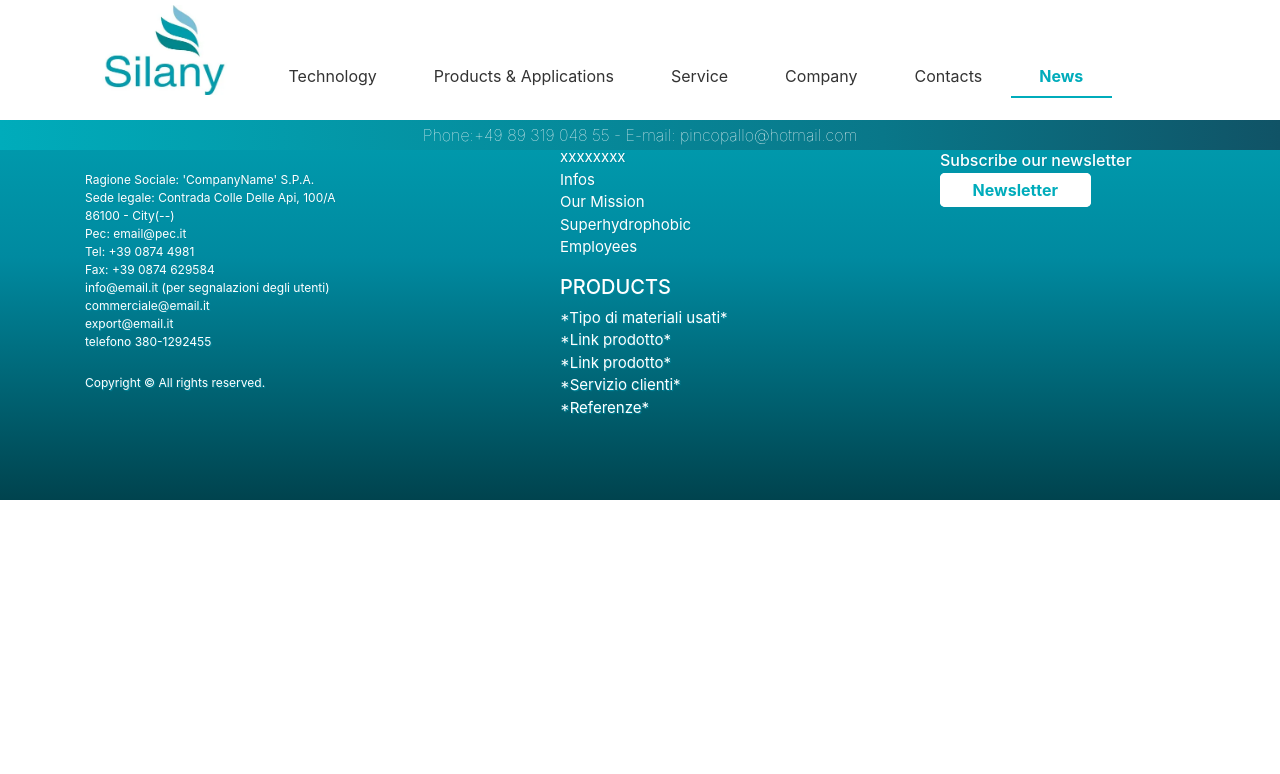
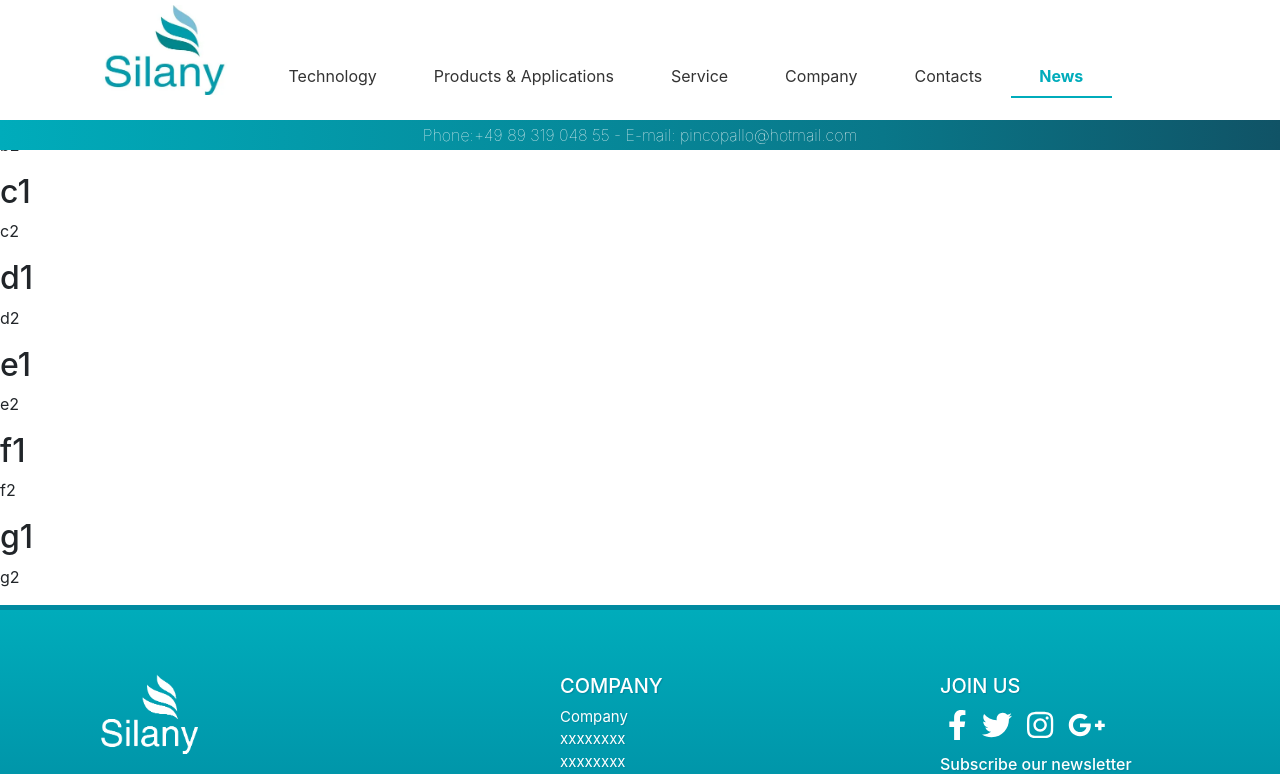
Before and after one commit to mdecrema/react-first, a React (Create React App) app: page /news in a window 1280 px wide. Shown: the top 774 px of the page. Built offline with nearby package versions, Linux system fonts and the light colour scheme.

Commit message:
added aos

```diff
--- a/package.json
+++ b/package.json
@@ -10,6 +10,7 @@
     "@testing-library/jest-dom": "^5.11.5",
     "@testing-library/react": "^11.1.0",
     "@testing-library/user-event": "^12.1.10",
+    "aos": "^3.0.0-beta.6",
     "bootstrap": "^4.5.3",
     "font-awesome": "^4.7.0",
     "react": "^17.0.1",
--- a/src/App.js
+++ b/src/App.js
@@ -6,6 +6,7 @@ import { BrowserRouter as Router, Switch, Route } from "react-router-dom";
 import Technologies from "./components/Technologies";
 import Home from "./components/Home";
 import Products from "./components/Products";
+import News from "./components/News";
 import Active from "./components/Active";
 
 function App() {
@@ -18,6 +19,7 @@ function App() {
           <Route className="link" id="linkUno" onclick="linkActive()" exact path="/" component={Home} />
           <Route className="link" path="/technologies" component={Technologies} />
           <Route className="link" path="/products" component={Products} />
+          <Route className="link" path="/news" component={News} />
         </Switch>
       </Router>
 
--- /dev/null
+++ b/src/components/Articles.js
@@ -0,0 +1,12 @@
+import React from 'react';
+
+function Articles(props) {
+    return(
+        <div className="post">
+            <h2>{props.title}</h2>
+            <p>{props.description}</p>
+        </div>
+    );
+}
+
+export default Articles;
--- a/src/components/Home.js
+++ b/src/components/Home.js
@@ -1,8 +1,11 @@
 import React from "react";
+import AOS from 'aos';
+import 'aos/dist/aos.css';
 import "../css/variables.css";
 import BoxHome from "./boxHome";
 import Jumbotron from "./Jumbotron";
 
+AOS.init();
 
 function Home(props) {
   window.onload = window.scrollTo(0, 0);
@@ -11,7 +14,7 @@ function Home(props) {
       <Jumbotron />
       <div className="page_wrapper container">
 
-        <div className="container">
+        <div className="container" data-aos="fade-left">
           <div className="col-lg-12 box-text">
             <h2>Silany, personal advisor for your product enhancement</h2>
             <p>
--- /dev/null
+++ b/src/components/News.js
@@ -0,0 +1,44 @@
+import React from "react";
+import Articles from "./Articles";
+
+function News() {
+    var articles = [
+        {
+            title: "a1",
+            description: "a2",
+        },
+        {
+            title: "b1",
+            description: "b2",
+        },
+        {
+            title: "c1",
+            description: "c2",
+        },
+        {
+            title: "d1",
+            description: "d2",
+        },
+        {
+            title: "e1",
+            description: "e2",
+        },
+        {
+            title: "f1",
+            description: "f2",
+        },
+        {
+            title: "g1",
+            description: "g2",
+        },
+    ];
+    return(
+        <div>
+        {   articles.map((article) => (
+            <Articles title={article.title} description={article.description} />
+        ))}
+        </div>
+    );
+}
+
+export default News;
--- a/src/components/box.js
+++ b/src/components/box.js
@@ -1,12 +1,16 @@
 import React from "react";
+import AOS from 'aos';
+import 'aos/dist/aos.css';
 import "../css/home.css";
 import "../css/variables.css";
 import { Link } from "react-router-dom";
 import { FontAwesomeIcon } from '@fortawesome/react-fontawesome';
 
+AOS.init();
+
 const Box = (props) => (
 
-    <section className="col-lg-3 offset-lg-1 col-md-4 col-sm-6 box">
+    <section className="col-lg-3 offset-lg-1 col-md-4 col-sm-6 box" data-aos="fade-left">
         <FontAwesomeIcon icon={props.name} className="icon" />
         <h3>{props.title}</h3>
         <p>
```
Also changed, not shown: 2 other files (tests, documents, lock files or other folders).
